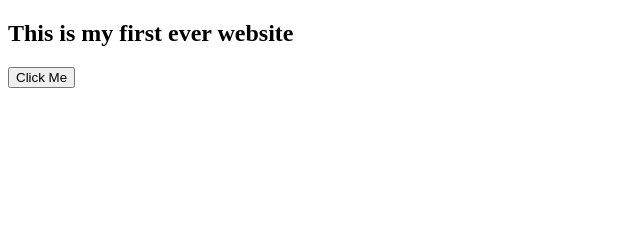
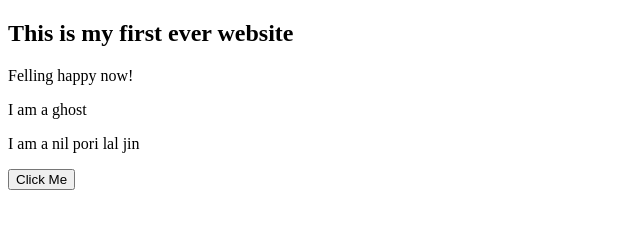
Before and after one commit to DipuSarker/my-first-website, a plain HTML site: page index.html in a window 1280 px wide. Shown: the whole page, without its empty margins (0-640 px from the left). Drawn offline with Linux system fonts and the light colour scheme.

Commit message:
merge tested

```diff
--- a/index.html
+++ b/index.html
@@ -8,6 +8,9 @@
 </head>
 <body>
     <h2>This is my first ever website</h2>
+    <p>Felling happy now!</p>
+    <p>I am a ghost</p>
+    <p>I am a nil pori lal jin</p>
 
     <button>Click Me</button>
 
```
